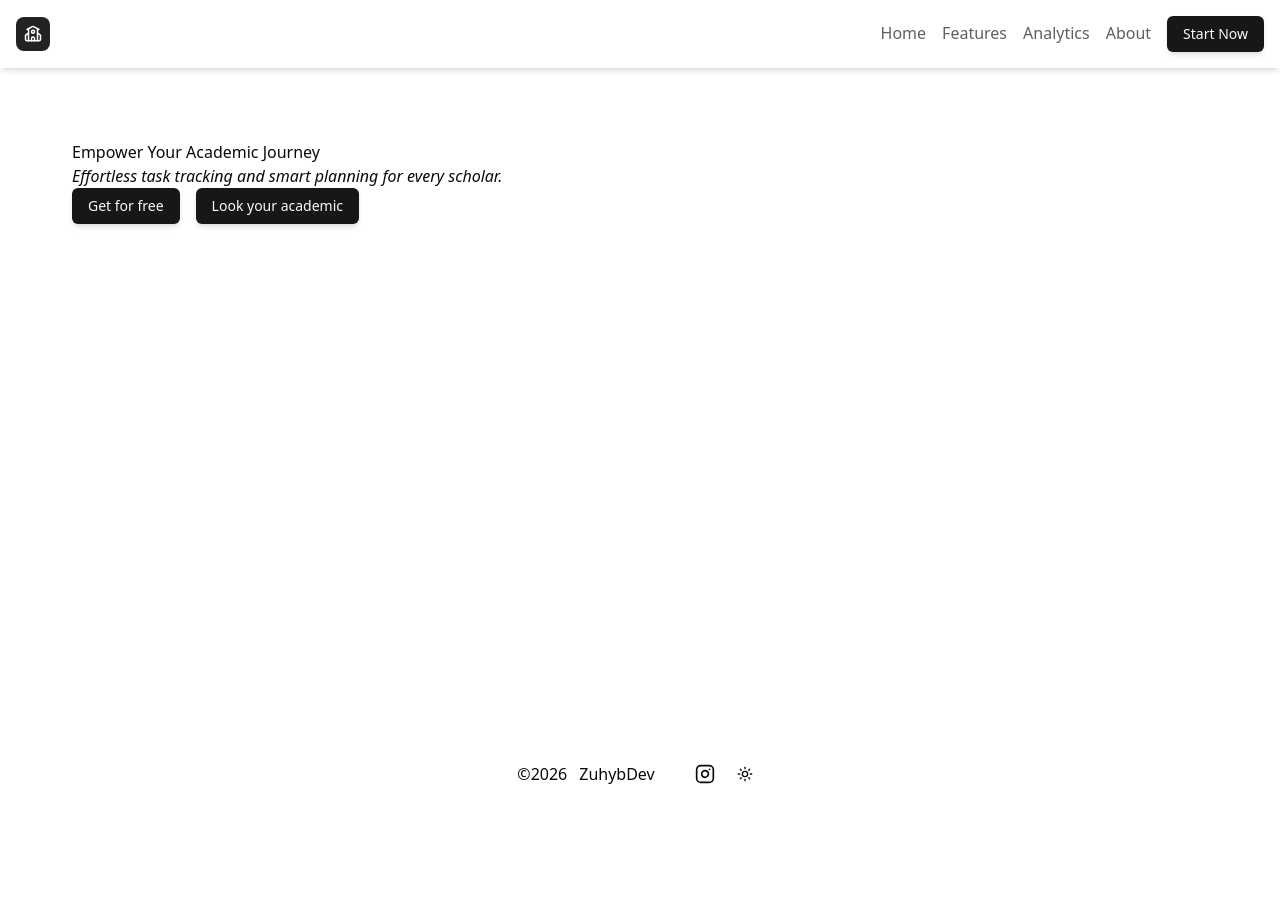
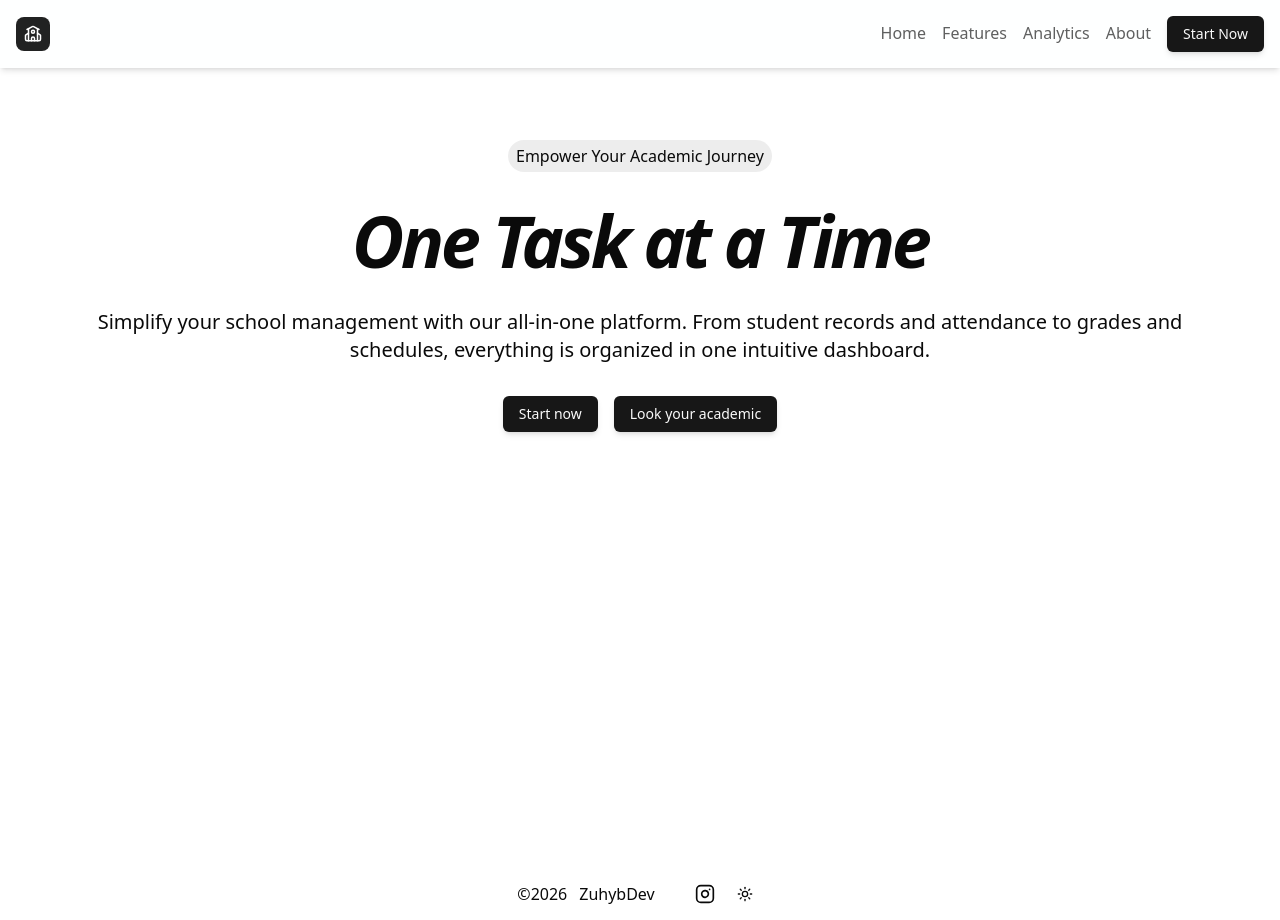
Before and after one commit to ZuhybDev/Arday-bile-fullStack-app, a Next.js app in the folder frontend/: page / in a window 1280 px wide. Before the commit the page ends 800 px from the top, so only its background shows below. Built offline with nearby package versions, Linux system fonts and the light colour scheme; some icons are missing.

Commit message:
hero section added public site

```diff
--- a/frontend/src/app/globals.css
+++ b/frontend/src/app/globals.css
@@ -12,6 +12,16 @@
 /* only the landing page */
 [id] {
   scroll-margin-top: 96px;
+}
+
+/* globals.css */
+.gradient-fade {
+  background: linear-gradient(
+    to top,
+    rgba(255, 255, 255, 0.1) 0%,
+    rgba(0, 0, 0, 0.1) 30%,
+    rgba(0, 0, 0, 0) 70%
+  );
 }
 
 /* smooth animation  */
--- a/frontend/src/components/custom/HomeComponents/Hero.tsx
+++ b/frontend/src/components/custom/HomeComponents/Hero.tsx
@@ -1,23 +1,38 @@
-import { Button } from '@/components/ui/button'
-import React from 'react'
+import { Button } from "@/components/ui/button";
+import Link from "next/link";
+import React from "react";
 
 const Hero = () => {
   return (
-    <div className=' bg-[linear-gradient(to_bottom, #000, #200D42_35%, #4F21A1, #A46EDB_82%)] p-[72px]'>
-        <div className="container">
-            <h1>Empower Your Academic Journey</h1>
-
-            <p className="italic">Effortless task tracking and smart planning for every scholar.</p>
-
-                <div className='flex gap-4'>
-
-            <Button>Get for free</Button>
-            <Button>Look your academic </Button>
-                </div>
+    <div className="min-h-screen p-[72px] bg-[radial-gradient(circle_at_bottom,rgba(255,255,255,0.1),transparent_60%)]">
+      <div className="container">
+        <div className="flex items-center justify-center flex-col">
+          <h1 className="p-1 px-2 bg-sidebar-border/70 rounded-full">
+            Empower Your Academic Journey
+          </h1>
         </div>
 
+        <p className="italic text-center text-7xl font-semibold tracking-tighter mt-8">
+          One Task at a Time
+        </p>
+
+        <p className="text-center text-xl mt-8">
+          Simplify your school management with our all-in-one platform. From
+          student records and attendance to grades and schedules, everything is
+          organized in one intuitive dashboard.
+        </p>
+
+        <div className="flex gap-4 justify-center mt-8 cursor-pointer">
+          <Button className="cursor-pointer">
+            <Link href="/accounts/school-register">Start now</Link>
+          </Button>
+          <Button className="cursor-pointer">
+            <Link href="/accounts/school-register">Look your academic</Link>
+          </Button>
+        </div>
+      </div>
     </div>
-  )
-}
+  );
+};
 
-export default Hero
+export default Hero;
--- a/frontend/src/components/custom/HomeComponents/HomeNvbar.tsx
+++ b/frontend/src/components/custom/HomeComponents/HomeNvbar.tsx
@@ -23,7 +23,7 @@ const HomeNavbar = () => {
           }
         });
       },
-      { threshold: 0.6 }
+      { threshold: 0.6 },
     );
 
     sections.forEach((id) => {
@@ -43,7 +43,7 @@ const HomeNavbar = () => {
         </div>
 
         {/* Center nav links - absolute center */}
-        <div className="flex items-center gap-6 p-2 bg-card/50 backdrop-blur-2xl px-4 rounded-full border shadow-md">
+        <div className="flex items-center gap-6 p-2 bg-card/20 backdrop-blur-2xl px-4 rounded-full border shadow-md">
           {sections.map((id) => (
             <motion.a
               key={id}
@@ -52,9 +52,8 @@ const HomeNavbar = () => {
                 "transition-colors hover:text-primary font-san antialiased",
                 active === id.toLowerCase()
                   ? "text-primary"
-                  : " text-foreground"
-              )}
-            >
+                  : " text-foreground",
+              )}>
               {id.charAt(0).toUpperCase() + id.slice(1)}
             </motion.a>
           ))}
@@ -64,8 +63,7 @@ const HomeNavbar = () => {
         <motion.span
           initial={{ opacity: 0, x: 15 }}
           animate={{ opacity: 1, x: 0 }}
-          transition={{ duration: 0.3, ease: easeIn }}
-        >
+          transition={{ duration: 0.3, ease: easeIn }}>
           <Button className="font-san antialiased font-medium">
             <Link href="/accounts/school-register">Start now</Link>
           </Button>
```
